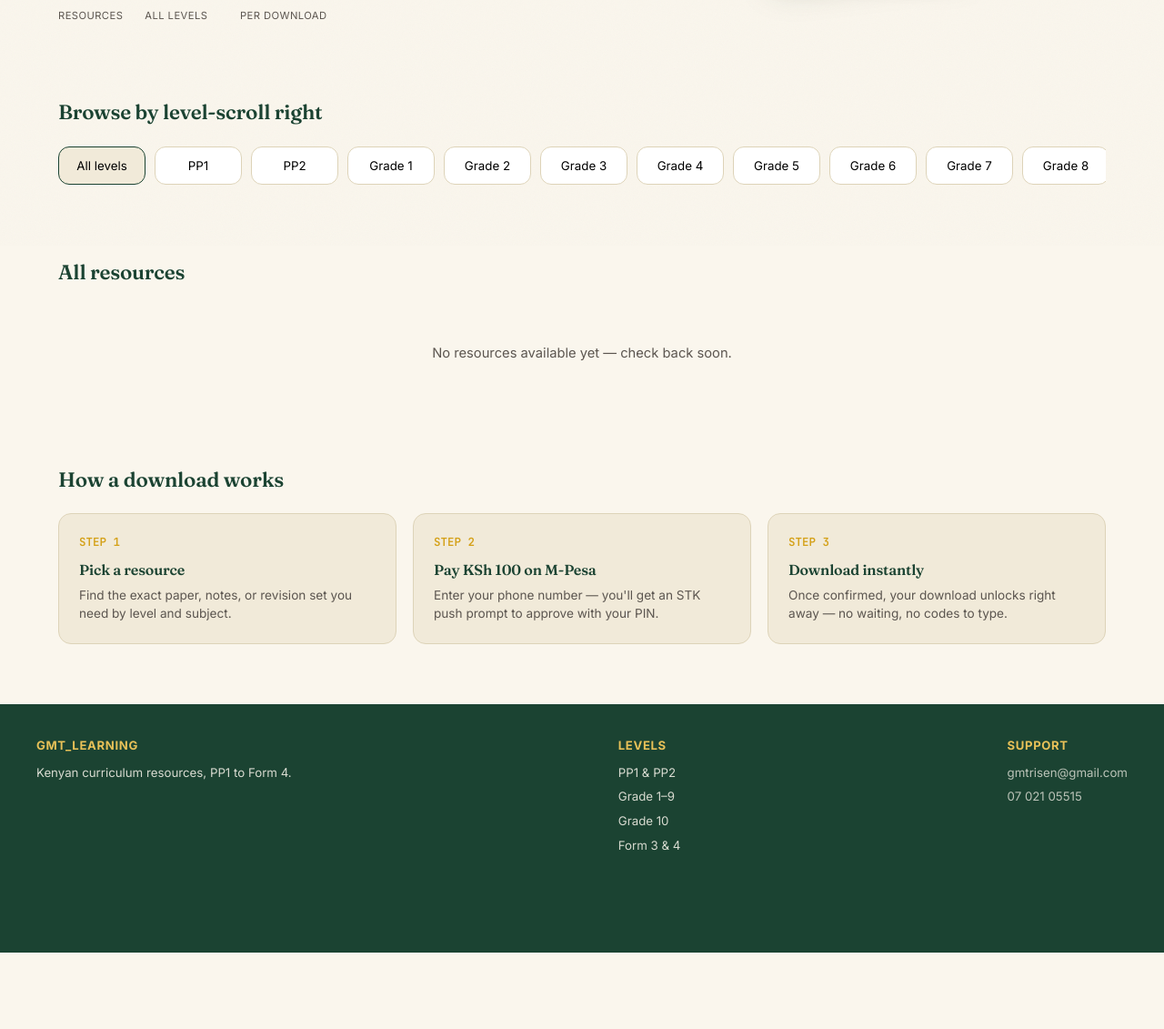
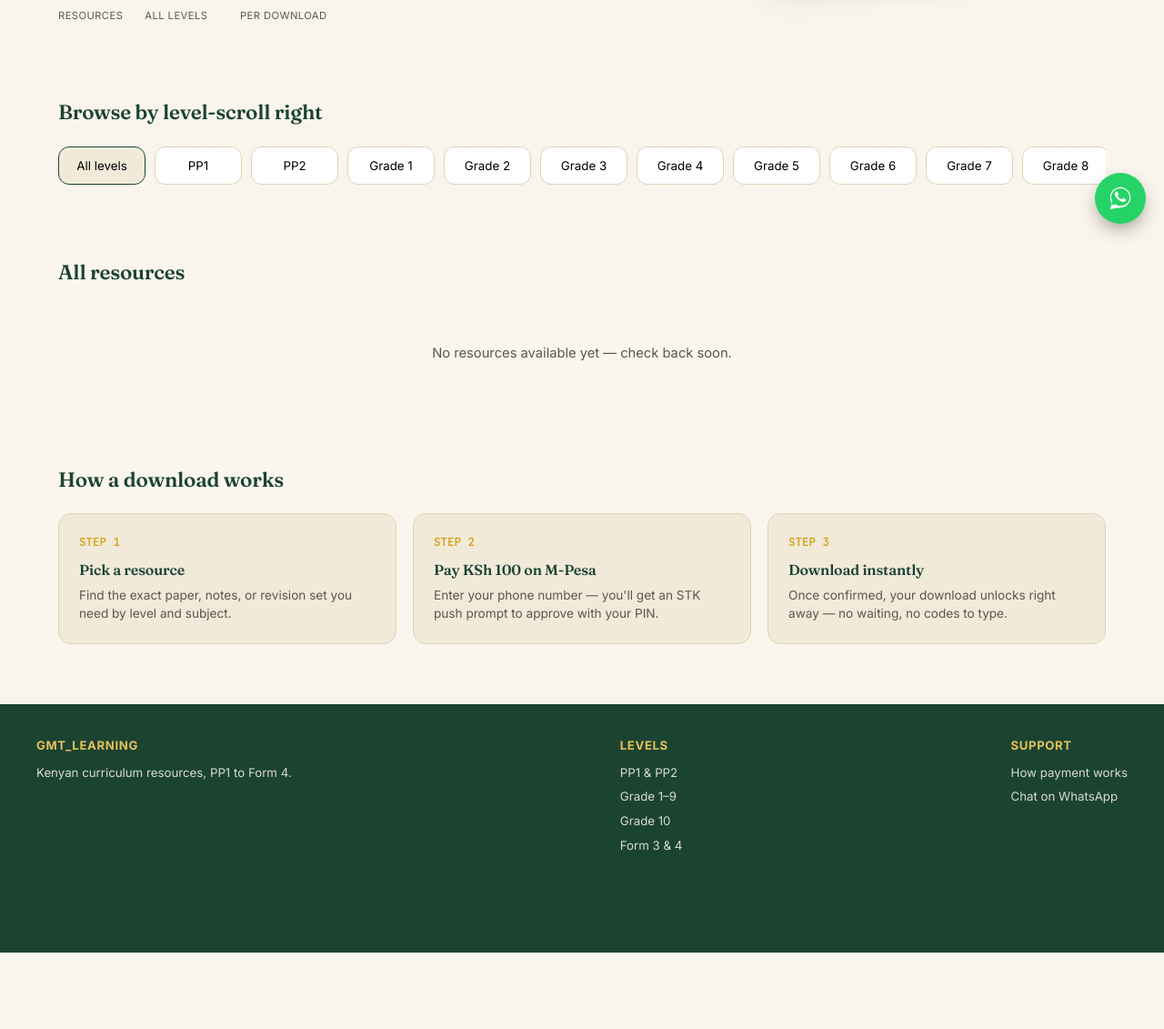
Before and after one commit to gmtrisen/gmt-learning, a Flask app: page / in a window 1280 px wide. Shown: the part 530-1661 px from the top of the page at 91% size. Run offline with Flask 3, Linux system fonts and the light colour scheme; data that the repository does not hold is empty.

Commit message:
Update index.html

```diff
--- a/templates/index.html
+++ b/templates/index.html
@@ -195,6 +195,17 @@
   .footer-col a, .footer-col p{display:block;font-size:0.83rem;opacity:0.85;margin-bottom:7px;}
 
   .sunrise-dock{display:none;position:fixed;bottom:14px;left:50%;transform:translateX(-50%);z-index:60;width:calc(100% - 28px);max-width:420px;}
+  .whatsapp-float{
+  position:fixed;right:20px;bottom:24px;z-index:70;
+  width:56px;height:56px;border-radius:50%;
+  background:#25D366;display:flex;align-items:center;justify-content:center;
+  box-shadow:0 8px 20px -4px rgba(0,0,0,0.4);
+  transition:transform 0.15s ease;
+}
+.whatsapp-float:hover{transform:scale(1.06);}
+.whatsapp-float svg{width:30px;height:30px;}
+@media (max-width:900px){.whatsapp-float{bottom:100px;right:16px;width:50px;height:50px;}
+  .whatsapp-float svg{width:26px;height:26px;}}
   .dock-shape{position:relative;background:var(--forest);border-radius:28px;box-shadow:0 12px 30px -8px rgba(0,0,0,0.35);display:flex;align-items:center;justify-content:space-between;padding:10px 8px;}
   .dock-item{flex:1;display:flex;flex-direction:column;align-items:center;gap:4px;color:rgba(250,246,237,0.6);font-size:0.6rem;font-weight:600;padding:6px 0;position:relative;}
   .dock-item.active{color:var(--cream);}
@@ -368,12 +379,17 @@
     </div>
     <div class="footer-col">
       <h4>Support</h4>
-      <a href="#how"> <p><i class="fas fa-envelope"></i> gmtrisen@gmail.com</p>
-        <p><a href="tel:+254702105515">07 021 05515</a> <i class="fa fa-phone"></i></p></a>
+      <a href="#how">How payment works</a>
+      <a href="https://wa.me/254702105515" target="_blank" rel="noopener">Chat on WhatsApp</a>
     </div>
   </div>
 </footer>
 
+  <a class="whatsapp-float" href="https://wa.me/254702105515" target="_blank" rel="noopener" aria-label="Chat on WhatsApp">
+  <svg viewBox="0 0 32 32" fill="#fff" xmlns="http://www.w3.org/2000/svg">
+    <path d="M16.001 3C9.373 3 4 8.373 4 15c0 2.362.687 4.564 1.872 6.417L4 29l7.79-1.833A11.94 11.94 0 0 0 16.001 27C22.63 27 28 21.627 28 15S22.63 3 16.001 3zm0 21.75c-1.983 0-3.828-.575-5.386-1.567l-.386-.244-4.62 1.088 1.117-4.5-.253-.398A9.71 9.71 0 0 1 5.25 15c0-5.936 4.815-10.75 10.751-10.75S26.75 9.064 26.75 15 21.937 24.75 16.001 24.75zm5.895-8.043c-.32-.16-1.897-.936-2.192-1.043-.294-.107-.508-.16-.722.16-.213.32-.827 1.043-1.014 1.257-.187.213-.373.24-.693.08-.32-.16-1.352-.498-2.575-1.588-.952-.849-1.596-1.897-1.783-2.217-.187-.32-.02-.493.14-.652.144-.144.32-.373.48-.56.16-.187.213-.32.32-.533.107-.213.053-.4-.027-.56-.08-.16-.722-1.74-.99-2.383-.26-.626-.526-.54-.722-.55-.187-.008-.4-.01-.613-.01-.213 0-.56.08-.853.4-.294.32-1.12 1.093-1.12 2.667 0 1.573 1.147 3.093 1.307 3.307.16.213 2.257 3.447 5.467 4.833.764.33 1.36.527 1.826.674.767.244 1.466.21 2.018.127.616-.092 1.897-.775 2.164-1.523.267-.747.267-1.387.187-1.523-.08-.135-.293-.213-.613-.373z"/>
+  </svg>
+</a>
 <nav class="sunrise-dock" aria-label="Mobile navigation">
   <div class="dock-shape">
     <a class="dock-item active" href="#">
```
